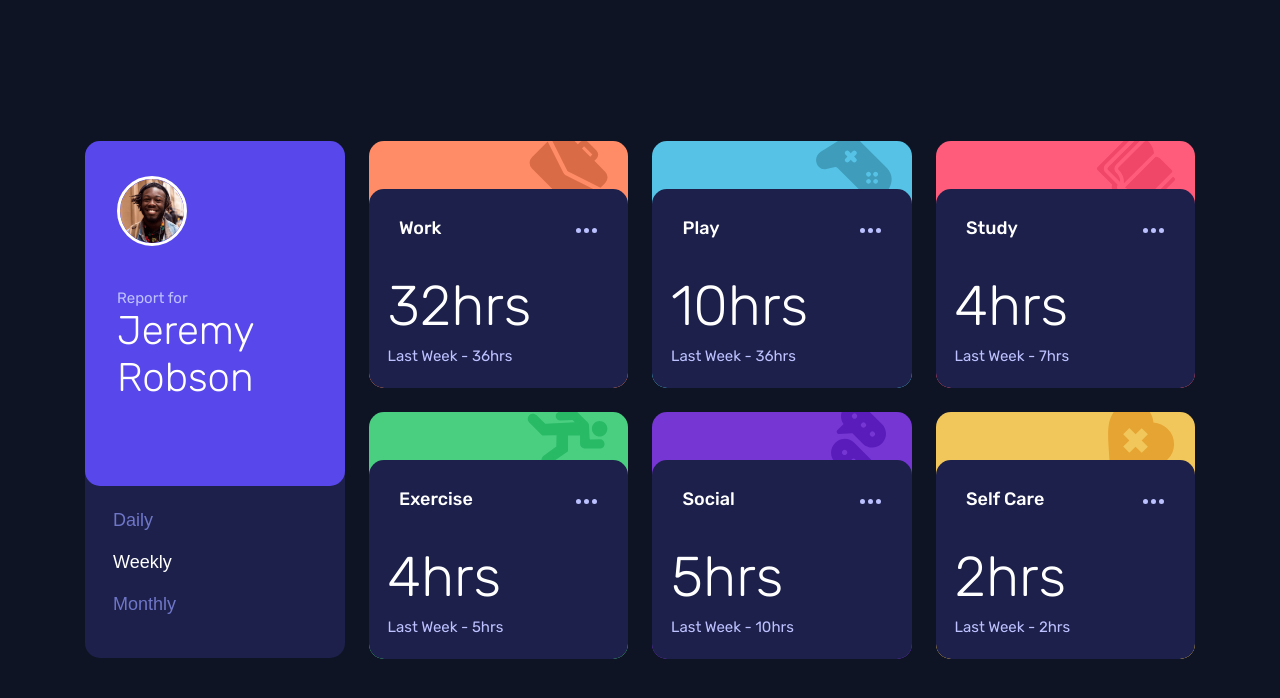
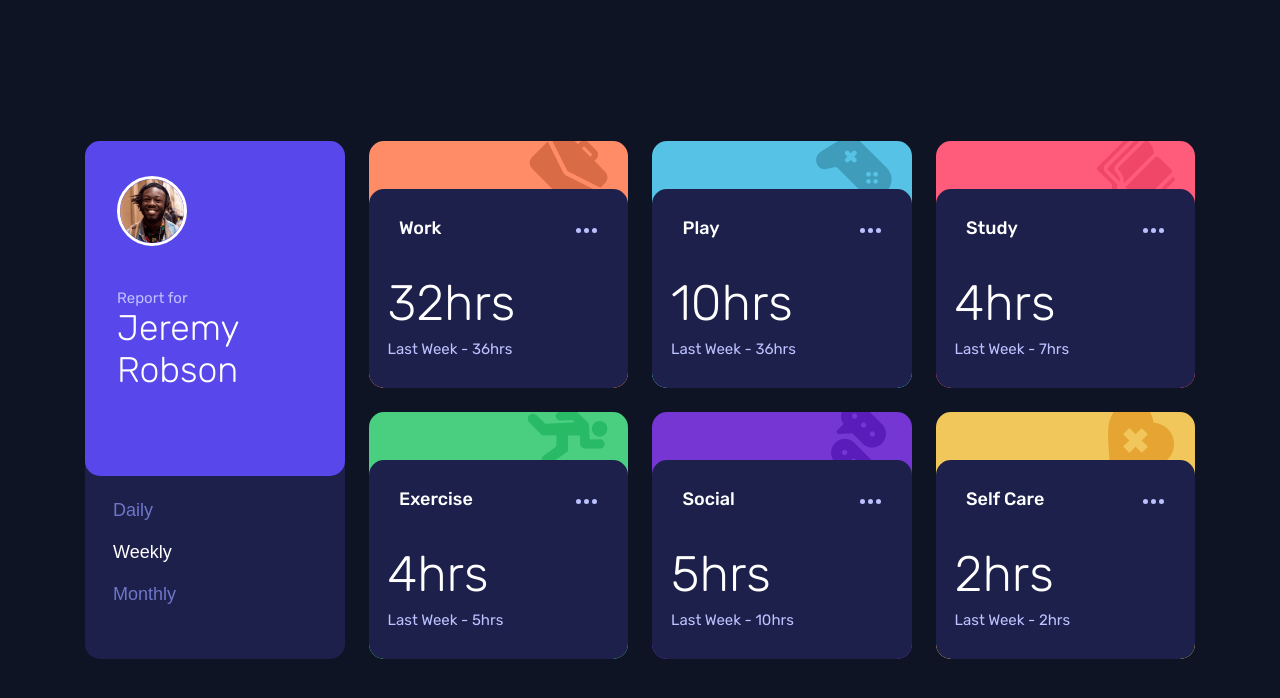
Before and after one commit to delroscol98/time-tracking-dashboard, a plain HTML site: page src/index.html in a window 1280 px wide. Drawn offline with Linux system fonts and the light colour scheme.

Commit message:
CSS modified --> font sizing

```diff
--- a/src/style.css
+++ b/src/style.css
@@ -22,11 +22,11 @@
 }
 
 .text-md {
-  font-size: clamp(2.4rem, 6.4vw, 4rem);
+  font-size: clamp(2.4rem, 2.778vw, 4rem);
 }
 
 .text-lg {
-  font-size: clamp(3.2rem, 8.533vw, 5.6rem);
+  font-size: clamp(3.2rem, 3.889vw, 5.6rem);
 }
 
 /* Color variables */
@@ -73,6 +73,7 @@ body {
 .user-main {
   background: var(--neutral-dark-blue);
   border-radius: 1.5rem;
+  height: inherit;
 }
 .user-background {
   background: var(--primary-blue);
```
